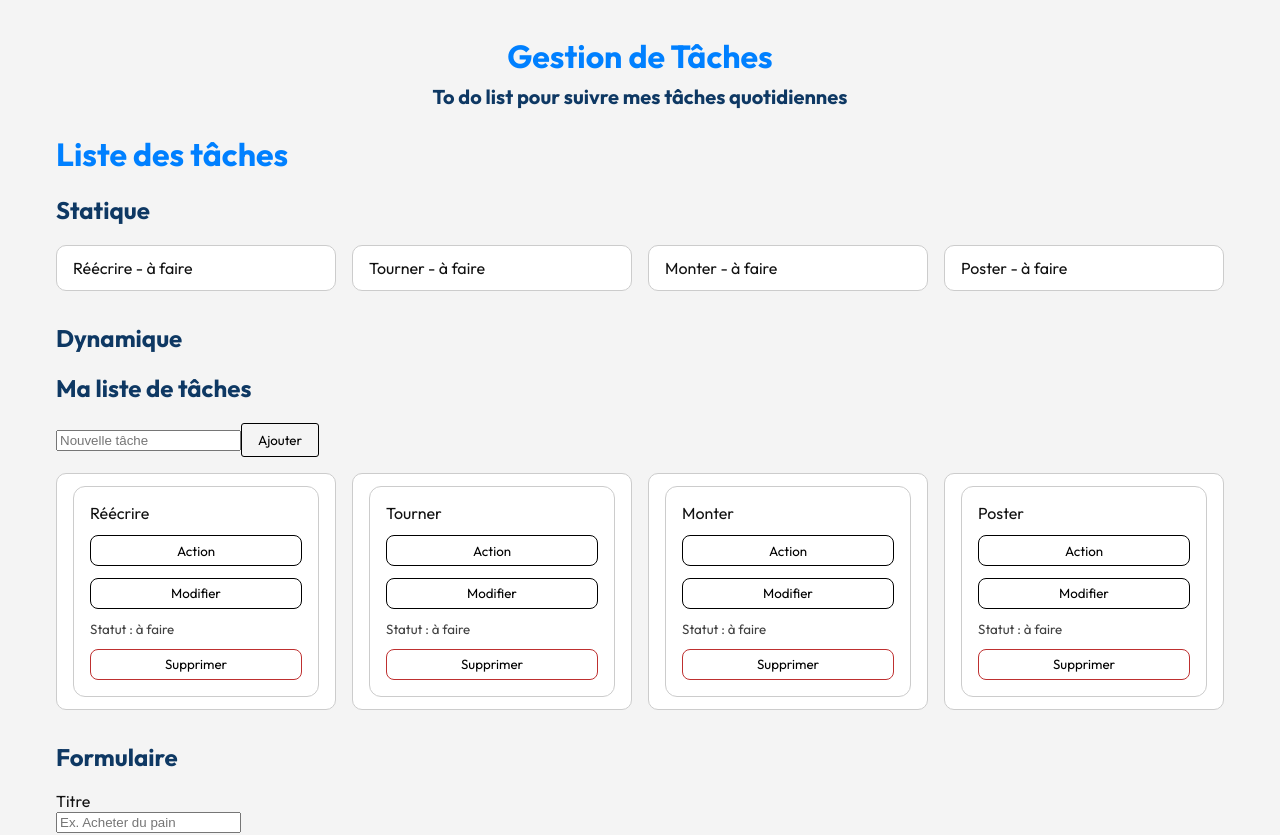
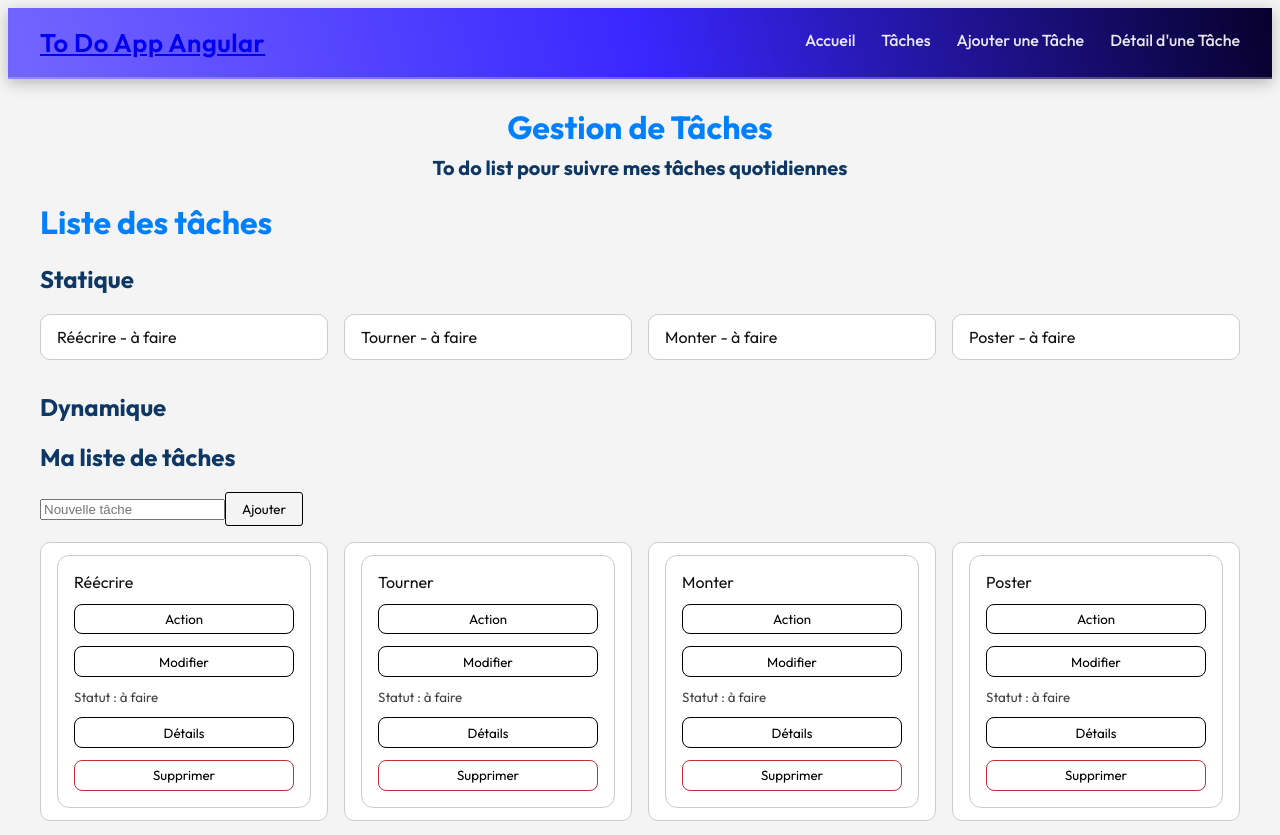
Before and after one commit to Alexandre-git-SDV/todo-list-app-frontend-angular, an Angular app: page /tasks in a window 1280 px wide. Before the commit this address led to /. Shown: the top 835 px of the page. Built offline with nearby package versions, Linux system fonts and the light colour scheme.

Commit message:
Good Router

```diff
--- a/src/app/app.html
+++ b/src/app/app.html
@@ -4,8 +4,9 @@
 <link rel="preconnect" href="https://fonts.gstatic.com" crossorigin>
 <link href="https://fonts.googleapis.com/css2?family=Outfit:wght@100..900&display=swap" rel="stylesheet">
 
+<app-navbar></app-navbar>
 <header>
     <h1>Gestion de Tâches</h1>
     <h2><small>To do list pour suivre mes tâches quotidiennes</small></h2>
 </header>
-<app-task-list></app-task-list>
+<router-outlet></router-outlet>
--- a/src/app/app.routes.ts
+++ b/src/app/app.routes.ts
@@ -1,3 +1,11 @@
 import { Routes } from '@angular/router';
+import { TaskForm } from './feature/tasks/task-form/task-form';
+import { TaskList } from './feature/tasks/task-list/task-list';
+import { TodoItem } from './feature/tasks/todo-item/todo-item';
 
-export const routes: Routes = [];
+export const routes: Routes = [
+  { path: '', redirectTo: '/tasks', pathMatch: 'full' },
+  { path: 'tasks', component: TaskList },
+  { path: 'tasks/new', component: TaskForm },
+  { path: 'tasks/:id', component: TodoItem }
+];
--- a/src/app/app.ts
+++ b/src/app/app.ts
@@ -1,12 +1,10 @@
 import { Component, signal } from '@angular/core';
 import { RouterOutlet } from '@angular/router';
-import { TaskList } from './feature/tasks/task-list/task-list';
-import { TodoItem } from './feature/tasks/todo-item/todo-item';
-import { TaskForm } from "./feature/tasks/task-form/task-form";
+import { Navbar } from './shared/navbar/navbar';
 
 @Component({
   selector: 'app-root',
-  imports: [RouterOutlet, TaskList, TaskForm],
+  imports: [RouterOutlet, Navbar],
   templateUrl: './app.html',
   styleUrl: './app.css'
 })
--- a/src/app/feature/tasks/todo-item/todo-item.html
+++ b/src/app/feature/tasks/todo-item/todo-item.html
@@ -3,11 +3,6 @@
   <button (click)="onToggle()"> Action </button>
   <button (click)="onEdit()"> Modifier </button>
   <small>Statut : {{ task.status }}</small> <!--task.status ? 'Terminée' : 'En cours'-->
+  <button routerLink="/tasks/{{task.id}}"> Détails </button>
   <button class="delete" (click)="onDelete()"> Supprimer </button>
 </div>
-
-
-<!-- <span
-    class="title"
-    [class.done]="task.status">
-  </span> -->
--- a/src/app/feature/tasks/todo-item/todo-item.ts
+++ b/src/app/feature/tasks/todo-item/todo-item.ts
@@ -1,10 +1,11 @@
 import { Component, Input, Output, EventEmitter } from '@angular/core';
 import { Task } from '../models/task';
 import { HttpClient } from '@angular/common/http';
+import { RouterLink } from '@angular/router';
 
 @Component({
   selector: 'app-todo-item',
-  imports: [],
+  imports: [RouterLink],
   templateUrl: './todo-item.html',
   styleUrl: './todo-item.css',
 })
--- /dev/null
+++ b/src/app/shared/navbar/navbar.css
@@ -0,0 +1,87 @@
+/* Reset minimal */
+* {
+  margin: 0;
+  padding: 0;
+  box-sizing: border-box;
+}
+
+/* ---- NAVBAR ---- */
+.navbar {
+  font-family: "Outfit", sans-serif;
+
+  display: flex;
+  justify-content: space-between;
+  align-items: center;
+
+  padding: 18px 32px;
+
+  /* 🌈 GRADIENT COLORÉ PREMIUM */
+  background: linear-gradient(75deg, #7366ff 0%, #3927ff 50%, #08002c 100%);
+
+  color: white;
+
+  border-bottom: 2px solid rgba(255, 255, 255, 0.25);
+  box-shadow: 0 4px 14px rgba(0, 0, 0, 0.25);
+
+  position: sticky;
+  top: 0;
+  z-index: 10;
+}
+
+/* ---- TITLE ---- */
+.navbar-title {
+  font-size: 1.6rem;
+  font-weight: 600;
+  letter-spacing: 0.5px;
+  user-select: none;
+}
+
+/* ---- LINKS ---- */
+.navbar-links {
+  display: flex;
+  gap: 26px;
+}
+
+.navbar-links a {
+  font-size: 1rem;
+  font-weight: 500;
+
+  text-decoration: none;
+  color: rgba(255, 255, 255, 0.9);
+
+  padding-bottom: 3px;
+
+  transition:
+    color 0.25s ease,
+    border-color 0.25s ease,
+    transform 0.25s ease;
+
+  border-bottom: 2px solid transparent;
+}
+
+/* Hover : soulignement coloré + léger zoom */
+.navbar-links a:hover {
+  color: white;
+  border-bottom: 2px solid white;
+  transform: translateY(-1px);
+}
+
+/* Lien actif Angular (optionnel) */
+.navbar-links a.active {
+  border-bottom: 2px solid white;
+}
+
+/* ---- RESPONSIVE ---- */
+@media (max-width: 700px) {
+  .navbar {
+    flex-direction: column;
+    gap: 12px;
+    padding: 16px 22px;
+  }
+
+  .navbar-links {
+    gap: 18px;
+    flex-wrap: wrap;
+    justify-content: center;
+  }
+}
--- /dev/null
+++ b/src/app/shared/navbar/navbar.html
@@ -0,0 +1,10 @@
+<header class="navbar">
+  <div class="navbar-title" ><a routerLink="/tasks">To Do App Angular</a></div>
+
+  <nav class="navbar-links">
+    <a routerLink="/tasks">Accueil</a>
+    <a routerLink="/tasks">Tâches</a>
+    <a routerLink="/tasks/new">Ajouter une Tâche</a>
+    <a routerLink="/tasks/:id">Détail d'une Tâche</a>
+  </nav>
+</header>
--- a/src/styles.css
+++ b/src/styles.css
@@ -23,4 +23,5 @@ body {
   background: var(--bg-color);
   color: var(--text-color);
   transition: background 0.25s linear, color 0.25s linear;
+  font-family: Outfit, sans-serif;
 }
```
Also changed, not shown: src/app/shared/navbar/navbar.ts (added, +11 -0 lines), 1 other file (tests, documents, lock files or other folders).
